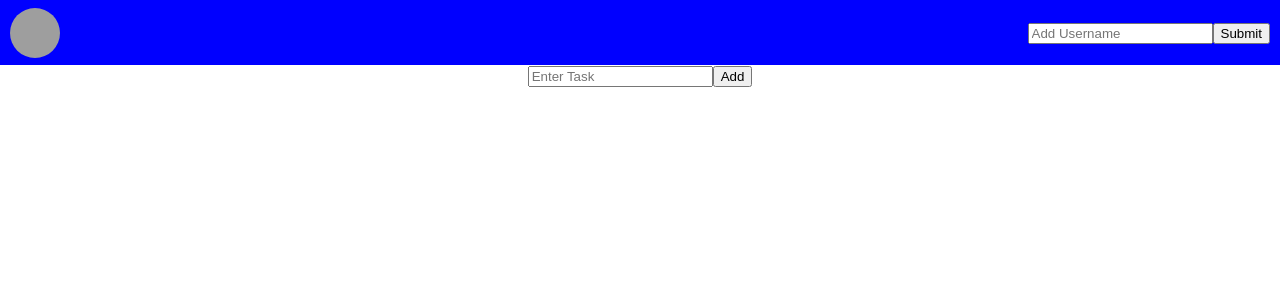
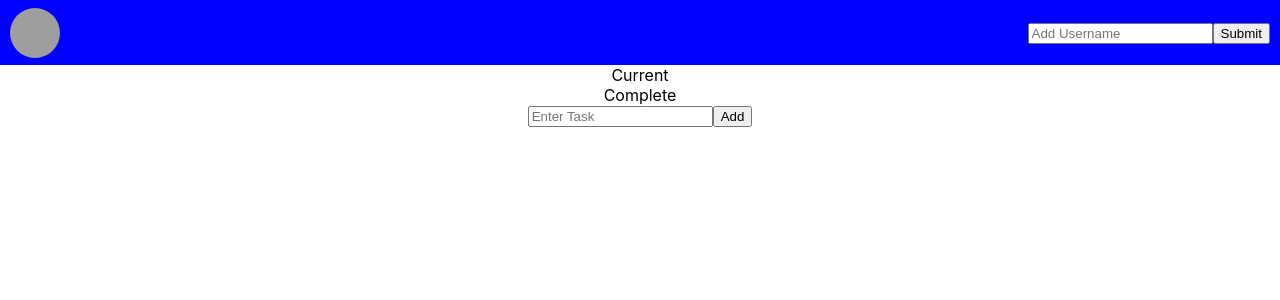
Before and after one commit to mattcbodily/todo-list-v2, a React (Create React App) app: page / in a window 1280 px wide. Shown: the top 300 px of the page. Built offline with nearby package versions, Linux system fonts and the light colour scheme; grey boxes are pictures that could not be loaded.

Commit message:
added way to toggle between complete and current tasks

```diff
--- a/src/Components/TaskDashboard/TaskDashboard.js
+++ b/src/Components/TaskDashboard/TaskDashboard.js
@@ -5,6 +5,10 @@ import './TaskDashboard.css';
 export default props => {
     let [taskInput, setTaskInput] = useState(''),
         [taskView, setTaskView] = useState('current');
+
+    const toggleTaskView = () => {
+        taskView === 'current' ? setTaskView('complete') : setTaskView('current');
+    }
 
     const addTask = () => {
         const {user, userSetFn} = props;
@@ -36,8 +40,18 @@ export default props => {
 
     return (
         <section className='task-dashboard'>
-            <input value={taskInput} placeholder='Enter Task' onChange={e => setTaskInput(e.target.value)}/>
-            <button onClick={addTask}>Add</button>
+            <nav>
+                <div onClick={toggleTaskView}>Current</div>
+                <div onClick={toggleTaskView}>Complete</div>
+            </nav>
+            {taskView === 'current'
+            ? (
+                <section>
+                    <input value={taskInput} placeholder='Enter Task' onChange={e => setTaskInput(e.target.value)}/>
+                    <button onClick={addTask}>Add</button>
+                </section>
+            )
+            : null}
             {props.user.tasks && taskView === 'current'
             ? props.user.tasks?.filter(task => task.progress === 'Not Started' || task.progress === 'In Progress').map((task, i) => (
                 <TaskDisplay key={i} task={task} user={props.user} progressFn={updateProgress}/>
--- a/src/Components/TaskDisplay/TaskDisplay.js
+++ b/src/Components/TaskDisplay/TaskDisplay.js
@@ -2,7 +2,6 @@ import React from 'react';
 import './TaskDisplay.css';
 
 export default props => {
-    console.log(props.task)
     return (
         <div className='task-display'>
             <p>{props.task.task}</p>
```
